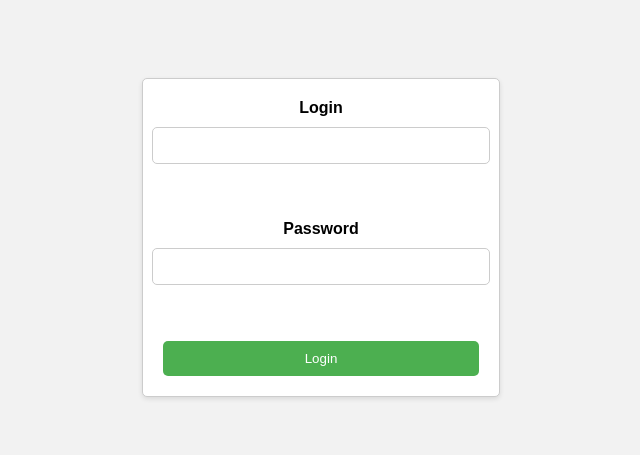
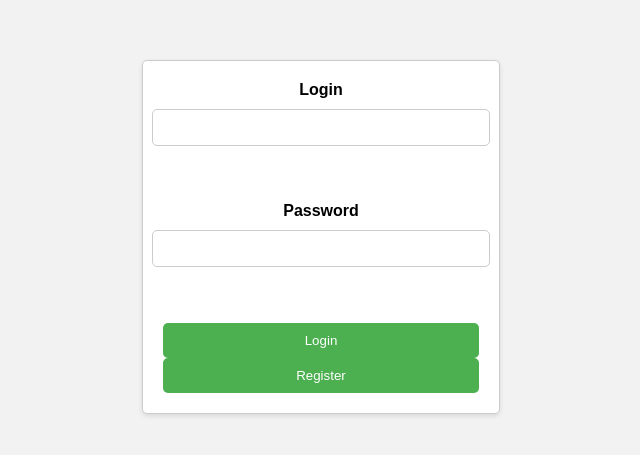
Before and after one commit to pgmtags/checkLogin, a plain HTML site: page index.html in a window 1280 px wide. Shown: the part 171-626 px from the top of the page, without its empty margins (319-959 px from the left). Drawn offline with Linux system fonts and the light colour scheme.

Commit message:
registration
* don't work!

```diff
--- a/index.html
+++ b/index.html
@@ -12,6 +12,7 @@
     <label for="password">Password</label>
     <input type="password" id="password" name="password" required><br><br>
     <input type="button" value="Login" onclick="validateLogin()">
+    <input type="button" value="Register" onclick="register()">
   </form>
 
   <script src="script.js"></script>
--- a/script.js
+++ b/script.js
@@ -20,3 +20,9 @@ function validateLogin() {
 
   checkLogin(enteredUsername, enteredPassword);
 }
+
+function register() {
+  // Ваш код для обробки натискання кнопки реєстрації тут
+  console.log("Register button clicked!");
+  alert("Register button clicked!");
+}
```
